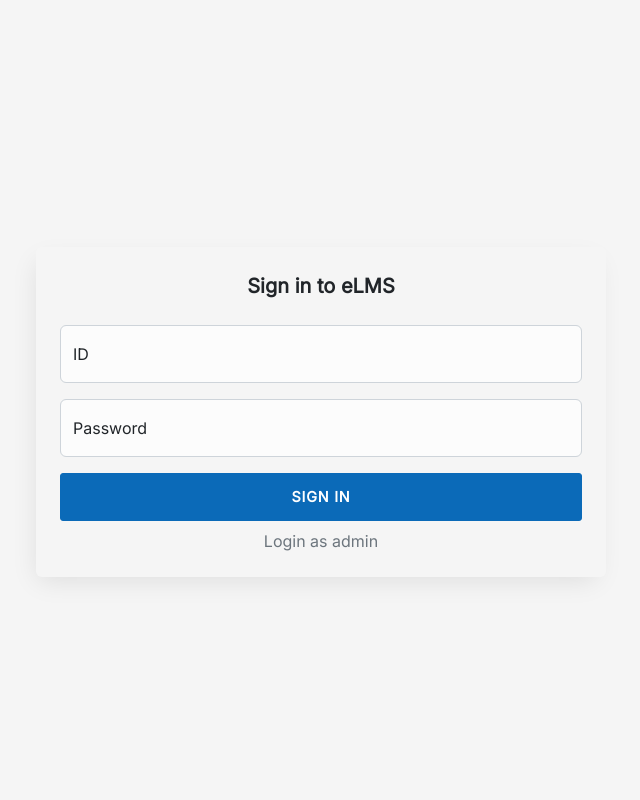
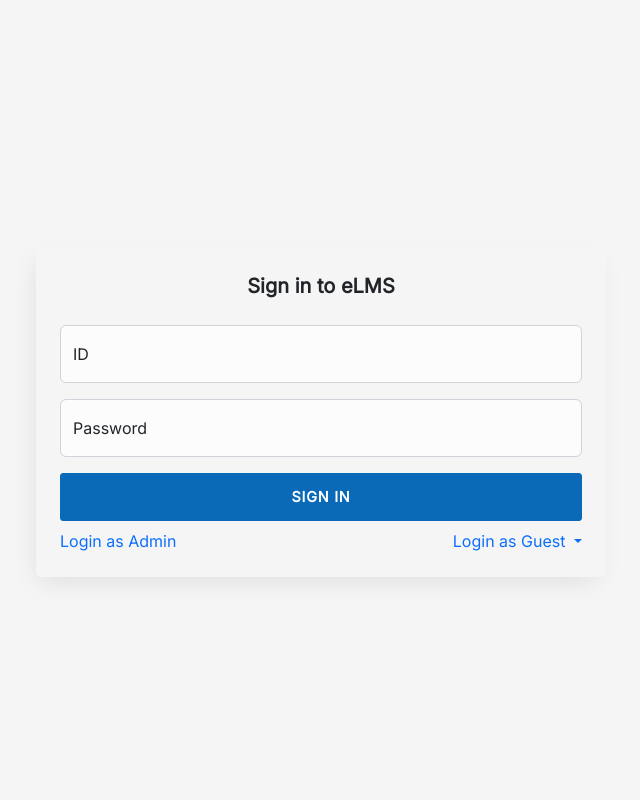
Before and after one commit to adityaharsh2001/Lms, a Django app: page / in a window 1280 px wide. Shown: the whole page, without its empty margins (319-959 px from the left). Run offline with Django 4.2, Linux system fonts and the light colour scheme; some libraries are stand-ins or nearby versions.

Commit message:
Add guest login

```diff
--- a/eLMS/urls.py
+++ b/eLMS/urls.py
@@ -28,6 +28,8 @@ admin.site.index_title = "Welcome to eLMS Administration Portal"
 
 urlpatterns = [
     path('admin/', admin.site.urls, name='admin'),
+    path('student/', views.guestStudent, name='guestStudent'),
+    path('teacher/', views.guestFaculty, name='guestFaculty'),
     path('', include('main.urls')),
     path('', include('discussion.urls')),
     path('', include('attendance.urls')),
--- a/main/views.py
+++ b/main/views.py
@@ -222,7 +222,6 @@ def profile(request, id):
                 faculty = Faculty.objects.get(faculty_id=id)
                 return render(request, 'main/faculty_profile.html', {'faculty': faculty})
             else:
-                print('Invalid faculty id')
                 return redirect('std_login')
         except:
             return render(request, 'error.html')
@@ -709,3 +708,23 @@ def changePhotoFaculty(request):
             return render(request, 'main/changePhotoFaculty.html', {'faculty': faculty})
     else:
         return redirect('std_login')
+
+def guestStudent(request):
+    request.session.flush()
+    try:
+        student = Student.objects.get(name='Guest Student')
+        request.session['student_id'] = str(student.student_id)
+        return redirect('myCourses')
+    except:
+        messages.error(request, 'Guest Student not found')
+        return redirect('std_login')
+
+def guestFaculty(request):
+    request.session.flush()
+    try:
+        faculty = Faculty.objects.get(name='Guest Faculty')
+        request.session['faculty_id'] = str(faculty.faculty_id)
+        return redirect('facultyCourses')
+    except:
+        messages.error(request, 'Guest Faculty not found')
+        return redirect('std_login')
--- a/templates/login_page.html
+++ b/templates/login_page.html
@@ -45,10 +45,20 @@
                            type="submit">Sign in</button>
                      </div>
                   </form>
-                     <div class="mx-3 text-center">
-                        <a class="text-secondary" href="/admin" style="text-decoration: none;" target="_blank">Login as
-                        admin</a>
+                  <div class="d-flex justify-content-between">
+                     <a href="/admin" target="_blank">Login as
+                     Admin</a>
+                     <div class="dropdown">
+                        <a class="dropdown-toggle" id="dropdownMenuButton1"
+                           data-bs-toggle="dropdown" aria-expanded="false" role="button">
+                        Login as Guest
+                        </a>
+                        <ul class="dropdown-menu" aria-labelledby="dropdownMenuButton1">
+                           <li><a class="dropdown-item" href="/student">Student</a></li>
+                           <li><a class="dropdown-item" href="/teacher">Teacher</a></li>
+                        </ul>
                      </div>
+                  </div>
                   {% if messages %}
                   <!-- Error Alert -->
                   <div class="alert alert-danger alert-dismissible fade show my-2">
```
